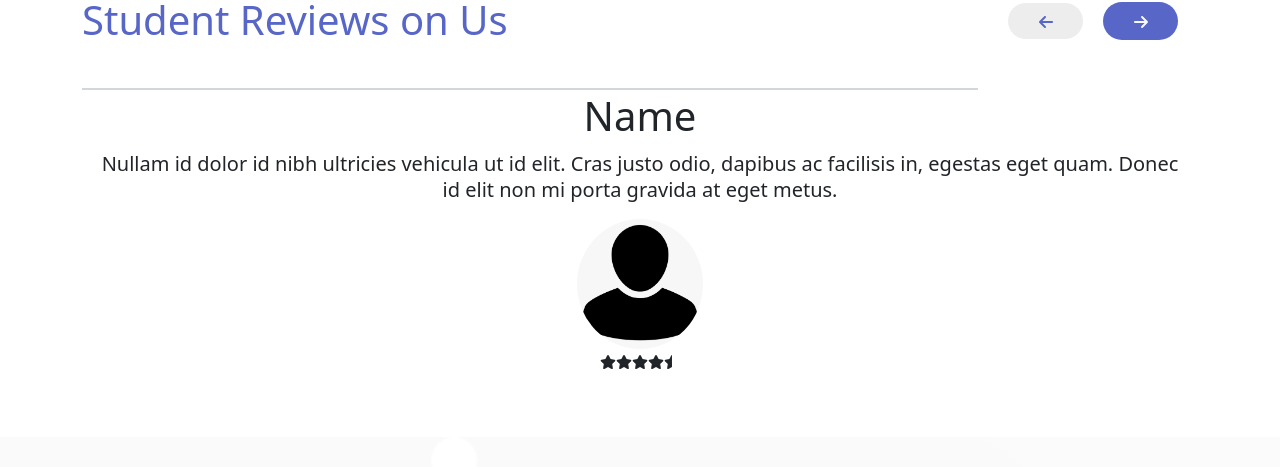
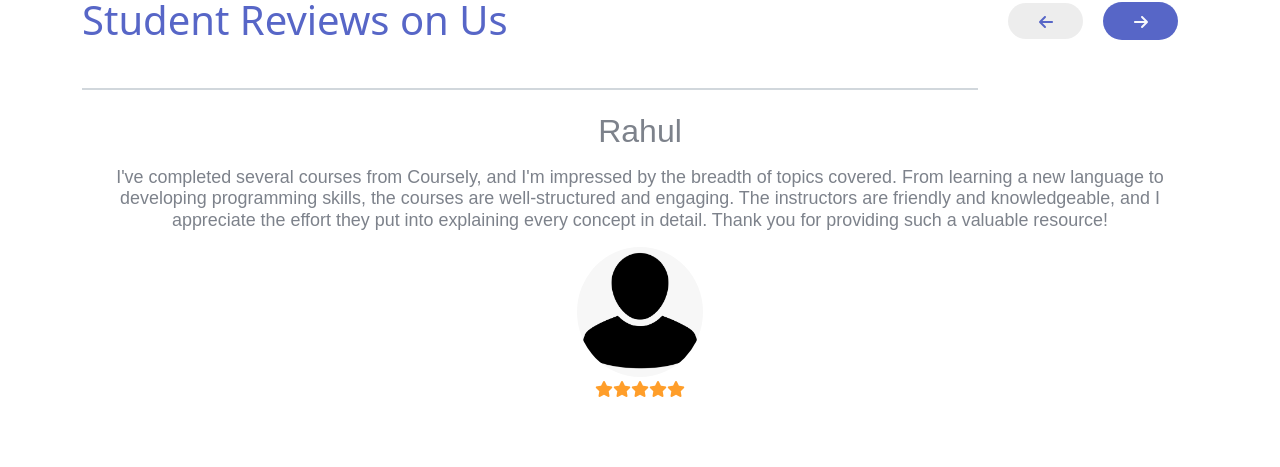
Before and after one commit to ashpeak/Progify, a React (Create React App) app in the folder client/: page / in a window 1280 px wide. Shown: the part 2097-2564 px from the top of the page. Built offline with nearby package versions, Linux system fonts and the light colour scheme; no server answers.

Commit message:
update testimonial

```diff
--- a/client/src/components/components-sm/Testimonial.js
+++ b/client/src/components/components-sm/Testimonial.js
@@ -24,140 +24,62 @@ const Testimonial = () => {
                     </svg></a></div>
             </div>
             <div className="review-underline"></div>
-            <div className="carousel slide" data-bs-ride="carousel" id="carousel-1">
+            <div className="carousel slide my-3" data-bs-ride="carousel" id="carousel-1">
                 <div className="carousel-inner">
                     <div className="carousel-item active" style={{ textAlign: "center" }}>
                         <div className="card d-inline-block" style={{ textAlign: "center", background: "rgba(255,255,255,0)" }}>
                             <div className="card-body">
-                                <h2 className="card-title">Name</h2>
-                                <p className="lead card-text">Nullam id dolor id nibh ultricies vehicula ut id elit. Cras
-                                    justo odio, dapibus ac facilisis in, egestas eget quam. Donec id elit non mi porta
-                                    gravida at eget metus.</p>
+                                <h2 className="card-title">Rahul</h2>
+                                <p className="lead card-text">I've completed several courses from Coursely, and I'm impressed by the breadth of topics covered. From learning a new language to developing programming skills, the courses are well-structured and engaging. The instructors are friendly and knowledgeable, and I appreciate the effort they put into explaining every concept in detail. Thank you for providing such a valuable resource!</p>
                                 <div>
                                     <picture className="d-inline-block"><img className="img-testimonial"
                                         src={require("../../img/user.jpg")} alt='avatar' /></picture>
                                 </div>
-                                <div><svg xmlns="http://www.w3.org/2000/svg" viewBox="0 -32 576 576" width="1em"
-                                    height="1em" fill="currentColor">
-
-                                    <path
-                                        d="M381.2 150.3L524.9 171.5C536.8 173.2 546.8 181.6 550.6 193.1C554.4 204.7 551.3 217.3 542.7 225.9L438.5 328.1L463.1 474.7C465.1 486.7 460.2 498.9 450.2 506C440.3 513.1 427.2 514 416.5 508.3L288.1 439.8L159.8 508.3C149 514 135.9 513.1 126 506C116.1 498.9 111.1 486.7 113.2 474.7L137.8 328.1L33.58 225.9C24.97 217.3 21.91 204.7 25.69 193.1C29.46 181.6 39.43 173.2 51.42 171.5L195 150.3L259.4 17.97C264.7 6.954 275.9-.0391 288.1-.0391C300.4-.0391 311.6 6.954 316.9 17.97L381.2 150.3z">
-                                    </path>
-                                </svg><svg xmlns="http://www.w3.org/2000/svg" viewBox="0 -32 576 576" width="1em"
-                                    height="1em" fill="currentColor">
-
-                                        <path
-                                            d="M381.2 150.3L524.9 171.5C536.8 173.2 546.8 181.6 550.6 193.1C554.4 204.7 551.3 217.3 542.7 225.9L438.5 328.1L463.1 474.7C465.1 486.7 460.2 498.9 450.2 506C440.3 513.1 427.2 514 416.5 508.3L288.1 439.8L159.8 508.3C149 514 135.9 513.1 126 506C116.1 498.9 111.1 486.7 113.2 474.7L137.8 328.1L33.58 225.9C24.97 217.3 21.91 204.7 25.69 193.1C29.46 181.6 39.43 173.2 51.42 171.5L195 150.3L259.4 17.97C264.7 6.954 275.9-.0391 288.1-.0391C300.4-.0391 311.6 6.954 316.9 17.97L381.2 150.3z">
-                                        </path>
-                                    </svg><svg xmlns="http://www.w3.org/2000/svg" viewBox="0 -32 576 576" width="1em"
-                                        height="1em" fill="currentColor">
-
-                                        <path
-                                            d="M381.2 150.3L524.9 171.5C536.8 173.2 546.8 181.6 550.6 193.1C554.4 204.7 551.3 217.3 542.7 225.9L438.5 328.1L463.1 474.7C465.1 486.7 460.2 498.9 450.2 506C440.3 513.1 427.2 514 416.5 508.3L288.1 439.8L159.8 508.3C149 514 135.9 513.1 126 506C116.1 498.9 111.1 486.7 113.2 474.7L137.8 328.1L33.58 225.9C24.97 217.3 21.91 204.7 25.69 193.1C29.46 181.6 39.43 173.2 51.42 171.5L195 150.3L259.4 17.97C264.7 6.954 275.9-.0391 288.1-.0391C300.4-.0391 311.6 6.954 316.9 17.97L381.2 150.3z">
-                                        </path>
-                                    </svg><svg xmlns="http://www.w3.org/2000/svg" viewBox="0 -32 576 576" width="1em"
-                                        height="1em" fill="currentColor">
-
-                                        <path
-                                            d="M381.2 150.3L524.9 171.5C536.8 173.2 546.8 181.6 550.6 193.1C554.4 204.7 551.3 217.3 542.7 225.9L438.5 328.1L463.1 474.7C465.1 486.7 460.2 498.9 450.2 506C440.3 513.1 427.2 514 416.5 508.3L288.1 439.8L159.8 508.3C149 514 135.9 513.1 126 506C116.1 498.9 111.1 486.7 113.2 474.7L137.8 328.1L33.58 225.9C24.97 217.3 21.91 204.7 25.69 193.1C29.46 181.6 39.43 173.2 51.42 171.5L195 150.3L259.4 17.97C264.7 6.954 275.9-.0391 288.1-.0391C300.4-.0391 311.6 6.954 316.9 17.97L381.2 150.3z">
-                                        </path>
-                                    </svg><svg xmlns="http://www.w3.org/2000/svg" viewBox="0 -32 576 576" width="1em"
-                                        height="1em" fill="currentColor">
-
-                                        <path
-                                            d="M288 439.8L159.8 508.3C149 514 135.9 513.1 126 506C116.1 498.9 111.1 486.7 113.2 474.7L137.8 328.1L33.58 225.9C24.97 217.3 21.91 204.7 25.69 193.1C29.46 181.6 39.43 173.2 51.42 171.5L195 150.3L259.4 17.97C264.7 6.995 275.8 .0131 287.1-.0391L288 439.8zM433.2 512C432.1 512.1 431 512.1 429.9 512H433.2z">
-                                        </path>
-                                    </svg></div>
+                                <div>
+                                    <i class="fa-solid fa-star" style={{ color: "#ff9e2a" }}></i>
+                                    <i class="fa-solid fa-star" style={{ color: "#ff9e2a" }}></i>
+                                    <i class="fa-solid fa-star" style={{ color: "#ff9e2a" }}></i>
+                                    <i class="fa-solid fa-star" style={{ color: "#ff9e2a" }}></i>
+                                    <i class="fa-solid fa-star" style={{ color: "#ff9e2a" }}></i>
+                                </div>
                             </div>
                         </div>
                     </div>
                     <div className="carousel-item" style={{ textAlign: "center" }}>
                         <div className="card d-inline-block" style={{ textAlign: "center", background: "rgba(255,255,255,0)" }}>
                             <div className="card-body">
-                                <h2 className="card-title">Name</h2>
-                                <p className="lead card-text">Nullam id dolor id nibh ultricies vehicula ut id elit. Cras
-                                    justo odio, dapibus ac facilisis in, egestas eget quam. Donec id elit non mi porta
-                                    gravida at eget metus.</p>
+                                <h2 className="card-title">Saurabh</h2>
+                                <p className="lead card-text">I stumbled upon this website a few months ago, and I'm blown away by the quality of the courses. The instructors are knowledgeable and passionate about their subjects, and the lessons are easy to follow. I've learned so much, and it's all for free! I highly recommend this website to anyone looking to expand their knowledge.</p>
                                 <div>
                                     <picture className="d-inline-block"><img className="img-testimonial"
-                                        src={require("../../img/user.jpg")} /></picture>
+                                        src={require("../../img/user.jpg")} alt='' /></picture>
                                 </div>
-                                <div><svg xmlns="http://www.w3.org/2000/svg" viewBox="0 -32 576 576" width="1em"
-                                    height="1em" fill="currentColor">
-
-                                    <path
-                                        d="M381.2 150.3L524.9 171.5C536.8 173.2 546.8 181.6 550.6 193.1C554.4 204.7 551.3 217.3 542.7 225.9L438.5 328.1L463.1 474.7C465.1 486.7 460.2 498.9 450.2 506C440.3 513.1 427.2 514 416.5 508.3L288.1 439.8L159.8 508.3C149 514 135.9 513.1 126 506C116.1 498.9 111.1 486.7 113.2 474.7L137.8 328.1L33.58 225.9C24.97 217.3 21.91 204.7 25.69 193.1C29.46 181.6 39.43 173.2 51.42 171.5L195 150.3L259.4 17.97C264.7 6.954 275.9-.0391 288.1-.0391C300.4-.0391 311.6 6.954 316.9 17.97L381.2 150.3z">
-                                    </path>
-                                </svg><svg xmlns="http://www.w3.org/2000/svg" viewBox="0 -32 576 576" width="1em"
-                                    height="1em" fill="currentColor">
-
-                                        <path
-                                            d="M381.2 150.3L524.9 171.5C536.8 173.2 546.8 181.6 550.6 193.1C554.4 204.7 551.3 217.3 542.7 225.9L438.5 328.1L463.1 474.7C465.1 486.7 460.2 498.9 450.2 506C440.3 513.1 427.2 514 416.5 508.3L288.1 439.8L159.8 508.3C149 514 135.9 513.1 126 506C116.1 498.9 111.1 486.7 113.2 474.7L137.8 328.1L33.58 225.9C24.97 217.3 21.91 204.7 25.69 193.1C29.46 181.6 39.43 173.2 51.42 171.5L195 150.3L259.4 17.97C264.7 6.954 275.9-.0391 288.1-.0391C300.4-.0391 311.6 6.954 316.9 17.97L381.2 150.3z">
-                                        </path>
-                                    </svg><svg xmlns="http://www.w3.org/2000/svg" viewBox="0 -32 576 576" width="1em"
-                                        height="1em" fill="currentColor">
-
-                                        <path
-                                            d="M381.2 150.3L524.9 171.5C536.8 173.2 546.8 181.6 550.6 193.1C554.4 204.7 551.3 217.3 542.7 225.9L438.5 328.1L463.1 474.7C465.1 486.7 460.2 498.9 450.2 506C440.3 513.1 427.2 514 416.5 508.3L288.1 439.8L159.8 508.3C149 514 135.9 513.1 126 506C116.1 498.9 111.1 486.7 113.2 474.7L137.8 328.1L33.58 225.9C24.97 217.3 21.91 204.7 25.69 193.1C29.46 181.6 39.43 173.2 51.42 171.5L195 150.3L259.4 17.97C264.7 6.954 275.9-.0391 288.1-.0391C300.4-.0391 311.6 6.954 316.9 17.97L381.2 150.3z">
-                                        </path>
-                                    </svg><svg xmlns="http://www.w3.org/2000/svg" viewBox="0 -32 576 576" width="1em"
-                                        height="1em" fill="currentColor">
-
-                                        <path
-                                            d="M381.2 150.3L524.9 171.5C536.8 173.2 546.8 181.6 550.6 193.1C554.4 204.7 551.3 217.3 542.7 225.9L438.5 328.1L463.1 474.7C465.1 486.7 460.2 498.9 450.2 506C440.3 513.1 427.2 514 416.5 508.3L288.1 439.8L159.8 508.3C149 514 135.9 513.1 126 506C116.1 498.9 111.1 486.7 113.2 474.7L137.8 328.1L33.58 225.9C24.97 217.3 21.91 204.7 25.69 193.1C29.46 181.6 39.43 173.2 51.42 171.5L195 150.3L259.4 17.97C264.7 6.954 275.9-.0391 288.1-.0391C300.4-.0391 311.6 6.954 316.9 17.97L381.2 150.3z">
-                                        </path>
-                                    </svg><svg xmlns="http://www.w3.org/2000/svg" viewBox="0 -32 576 576" width="1em"
-                                        height="1em" fill="currentColor">
-
-                                        <path
-                                            d="M288 439.8L159.8 508.3C149 514 135.9 513.1 126 506C116.1 498.9 111.1 486.7 113.2 474.7L137.8 328.1L33.58 225.9C24.97 217.3 21.91 204.7 25.69 193.1C29.46 181.6 39.43 173.2 51.42 171.5L195 150.3L259.4 17.97C264.7 6.995 275.8 .0131 287.1-.0391L288 439.8zM433.2 512C432.1 512.1 431 512.1 429.9 512H433.2z">
-                                        </path>
-                                    </svg></div>
+                                <div>
+                                    <i class="fa-solid fa-star" style={{ color: "#ff9e2a" }}></i>
+                                    <i class="fa-solid fa-star" style={{ color: "#ff9e2a" }}></i>
+                                    <i class="fa-solid fa-star" style={{ color: "#ff9e2a" }}></i>
+                                    <i class="fa-solid fa-star" style={{ color: "#ff9e2a" }}></i>
+                                    <i class="fa-solid fa-star" style={{ color: "#ff9e2a" }}></i>
+                                </div>
                             </div>
                         </div>
                     </div>
                     <div className="carousel-item" style={{ "textAlign": "center" }}>
                         <div className="card d-inline-block" style={{ "textAlign": "center", "background": "rgba(255,255,255,0)" }}>
                             <div className="card-body">
-                                <h2 className="card-title">Name</h2>
-                                <p className="lead card-text">Nullam id dolor id nibh ultricies vehicula ut id elit. Cras
-                                    justo odio, dapibus ac facilisis in, egestas eget quam. Donec id elit non mi porta
-                                    gravida at eget metus.</p>
+                                <h2 className="card-title">Ashish</h2>
+                                <p className="lead card-text">This is an amazing website for anyone looking to learn new skills. The courses are free, informative, and comprehensive. The instructors are wonderful and teach from the basics, making it easy to follow along. I've learned so much from this website and have been able to apply it to my personal and professional life. I highly recommend this website to anyone looking to expand their knowledge and skills.</p>
                                 <div>
                                     <picture className="d-inline-block"><img className="img-testimonial"
-                                        src={require("../../img/user.jpg")} /></picture>
+                                        src={require("../../img/user.jpg")} alt='' /></picture>
                                 </div>
-                                <div><svg xmlns="http://www.w3.org/2000/svg" viewBox="0 -32 576 576" width="1em"
-                                    height="1em" fill="currentColor">
-
-                                    <path
-                                        d="M381.2 150.3L524.9 171.5C536.8 173.2 546.8 181.6 550.6 193.1C554.4 204.7 551.3 217.3 542.7 225.9L438.5 328.1L463.1 474.7C465.1 486.7 460.2 498.9 450.2 506C440.3 513.1 427.2 514 416.5 508.3L288.1 439.8L159.8 508.3C149 514 135.9 513.1 126 506C116.1 498.9 111.1 486.7 113.2 474.7L137.8 328.1L33.58 225.9C24.97 217.3 21.91 204.7 25.69 193.1C29.46 181.6 39.43 173.2 51.42 171.5L195 150.3L259.4 17.97C264.7 6.954 275.9-.0391 288.1-.0391C300.4-.0391 311.6 6.954 316.9 17.97L381.2 150.3z">
-                                    </path>
-                                </svg><svg xmlns="http://www.w3.org/2000/svg" viewBox="0 -32 576 576" width="1em"
-                                    height="1em" fill="currentColor">
-
-                                        <path
-                                            d="M381.2 150.3L524.9 171.5C536.8 173.2 546.8 181.6 550.6 193.1C554.4 204.7 551.3 217.3 542.7 225.9L438.5 328.1L463.1 474.7C465.1 486.7 460.2 498.9 450.2 506C440.3 513.1 427.2 514 416.5 508.3L288.1 439.8L159.8 508.3C149 514 135.9 513.1 126 506C116.1 498.9 111.1 486.7 113.2 474.7L137.8 328.1L33.58 225.9C24.97 217.3 21.91 204.7 25.69 193.1C29.46 181.6 39.43 173.2 51.42 171.5L195 150.3L259.4 17.97C264.7 6.954 275.9-.0391 288.1-.0391C300.4-.0391 311.6 6.954 316.9 17.97L381.2 150.3z">
-                                        </path>
-                                    </svg><svg xmlns="http://www.w3.org/2000/svg" viewBox="0 -32 576 576" width="1em"
-                                        height="1em" fill="currentColor">
-
-                                        <path
-                                            d="M381.2 150.3L524.9 171.5C536.8 173.2 546.8 181.6 550.6 193.1C554.4 204.7 551.3 217.3 542.7 225.9L438.5 328.1L463.1 474.7C465.1 486.7 460.2 498.9 450.2 506C440.3 513.1 427.2 514 416.5 508.3L288.1 439.8L159.8 508.3C149 514 135.9 513.1 126 506C116.1 498.9 111.1 486.7 113.2 474.7L137.8 328.1L33.58 225.9C24.97 217.3 21.91 204.7 25.69 193.1C29.46 181.6 39.43 173.2 51.42 171.5L195 150.3L259.4 17.97C264.7 6.954 275.9-.0391 288.1-.0391C300.4-.0391 311.6 6.954 316.9 17.97L381.2 150.3z">
-                                        </path>
-                                    </svg><svg xmlns="http://www.w3.org/2000/svg" viewBox="0 -32 576 576" width="1em"
-                                        height="1em" fill="currentColor">
-
-                                        <path
-                                            d="M381.2 150.3L524.9 171.5C536.8 173.2 546.8 181.6 550.6 193.1C554.4 204.7 551.3 217.3 542.7 225.9L438.5 328.1L463.1 474.7C465.1 486.7 460.2 498.9 450.2 506C440.3 513.1 427.2 514 416.5 508.3L288.1 439.8L159.8 508.3C149 514 135.9 513.1 126 506C116.1 498.9 111.1 486.7 113.2 474.7L137.8 328.1L33.58 225.9C24.97 217.3 21.91 204.7 25.69 193.1C29.46 181.6 39.43 173.2 51.42 171.5L195 150.3L259.4 17.97C264.7 6.954 275.9-.0391 288.1-.0391C300.4-.0391 311.6 6.954 316.9 17.97L381.2 150.3z">
-                                        </path>
-                                    </svg><svg xmlns="http://www.w3.org/2000/svg" viewBox="0 -32 576 576" width="1em"
-                                        height="1em" fill="currentColor">
-
-                                        <path
-                                            d="M288 439.8L159.8 508.3C149 514 135.9 513.1 126 506C116.1 498.9 111.1 486.7 113.2 474.7L137.8 328.1L33.58 225.9C24.97 217.3 21.91 204.7 25.69 193.1C29.46 181.6 39.43 173.2 51.42 171.5L195 150.3L259.4 17.97C264.7 6.995 275.8 .0131 287.1-.0391L288 439.8zM433.2 512C432.1 512.1 431 512.1 429.9 512H433.2z">
-                                        </path>
-                                    </svg></div>
+                                <div>
+                                    <i class="fa-solid fa-star" style={{ color: "#ff9e2a" }}></i>
+                                    <i class="fa-solid fa-star" style={{ color: "#ff9e2a" }}></i>
+                                    <i class="fa-solid fa-star" style={{ color: "#ff9e2a" }}></i>
+                                    <i class="fa-solid fa-star" style={{ color: "#ff9e2a" }}></i>
+                                    <i class="fa-solid fa-star" style={{ color: "#ff9e2a" }}></i>
+                                </div>
                             </div>
                         </div>
                     </div>
--- a/client/src/index.css
+++ b/client/src/index.css
@@ -414,6 +414,18 @@ p {
   background-repeat: no-repeat;
   background-size: cover;
   background-position: right;
+}
+
+.testimonial .card-title {
+  color: #7d828b;
+  font-size: 2rem;
+  font-family: Rubik,sans-serif;
+}
+.testimonial .card-text {
+  font-size: 1.12rem;
+  color: #7d828b;
+  line-height: 1.2;
+  font-family: Rubik,sans-serif;
 }
 
 .review-underline {
```
Also changed, not shown: client/src/components/components-sm/AboutMe.js (+5 -2 lines), client/src/img/hello-user.png (renamed from client/src/img/undraw_Hello_re_3evm.png), 8 other files (tests, documents, lock files or other folders).
